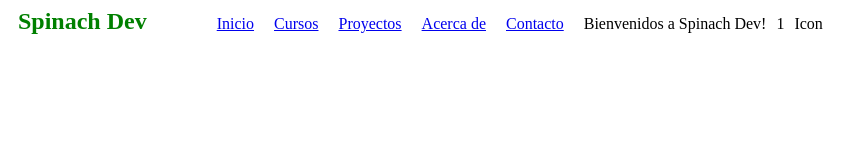
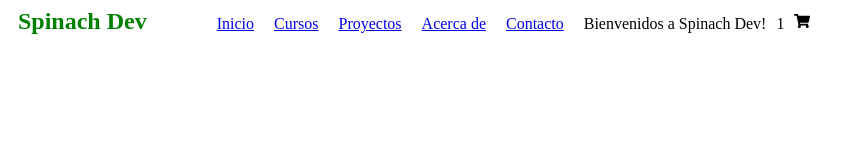
Before and after one commit to MikeOrange/PreEntregas-Brito, a React (Vite) app: page / in a window 1280 px wide. Shown: the top 160 px of the page, without its empty margins (0-866 px from the left). Built offline with nearby package versions, Linux system fonts and the light colour scheme.

Commit message:
Usando icono de carrito

```diff
--- a/package.json
+++ b/package.json
@@ -10,9 +10,12 @@
     "preview": "vite preview"
   },
   "dependencies": {
+    "bootstrap": "^5.3.2",
     "core-js": "^3.33.0",
     "react": "^18.2.0",
-    "react-dom": "^18.2.0"
+    "react-bootstrap": "^2.9.1",
+    "react-dom": "^18.2.0",
+    "react-icons": "^4.11.0"
   },
   "devDependencies": {
     "@types/react": "^18.2.15",
--- a/src/components/CartWidget/CartWidget.jsx
+++ b/src/components/CartWidget/CartWidget.jsx
@@ -1,11 +1,12 @@
 import React from 'react'
+import { FaShoppingCart } from 'react-icons/fa';
 import './CartWidget.css'
 
 function CartWidget({count}) {
   return (
     <span>
       <span className='cart-count'>1</span>
-      <span>Icon</span>
+      <span><FaShoppingCart /></span>
     </span>
   )
 }
```
Also changed, not shown: 1 other file (tests, documents, lock files or other folders).
